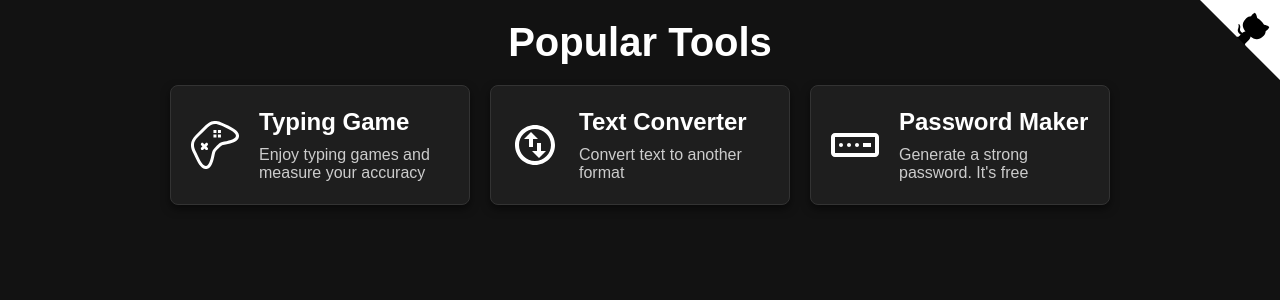
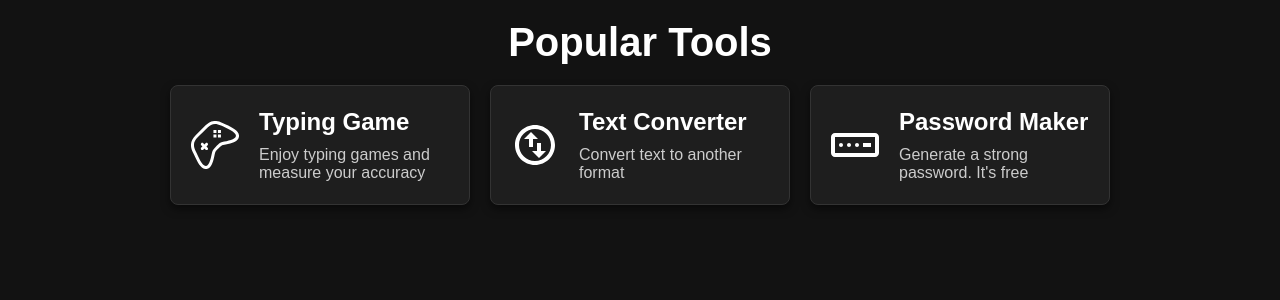
Before and after one commit to jhh78/document-assistance, a Next.js app: page / in a window 1280 px wide. Shown: the top 300 px of the page. Built offline with nearby package versions, Linux system fonts and the light colour scheme.

Commit message:
Revert "깃헙 링크 추가"
This reverts commit 67953aa6a96adab643deb207933e1ec724ee3acb.

```diff
--- a/app/page.module.css
+++ b/app/page.module.css
@@ -7,7 +7,6 @@
   padding: 20px;
   background-color: #121212; /* 다크 배경색 */
   color: #ffffff; /* 텍스트 색상을 흰색으로 설정 */
-  position: relative;
 }
 
 .header {
@@ -109,26 +108,8 @@
   text-overflow: ellipsis;
 }
 
-.githubMark {
-  position: absolute;
-  filter: invert(1);
-  top: 0;
-  right: 0;
-  transform-origin: top right; /* 스케일에 반응하도록 설정 */
-  transition: transform 0.5s ease-in-out; /* 자연스럽게 커지도록 애니메이션 추가 */
-}
-
-.githubMark:hover {
-  animation: octocat-wave 560ms ease-in-out;
-  transform: scale(1.5);
-}
-
 /* 반응형 디자인을 위한 미디어 쿼리 */
 @media (max-width: 768px) {
-  .githubMark,
-  .githubMark:hover {
-    transform: scale(0.6);
-  }
 }
 
 /* 모바일화면에서 비표시할 서비스 */
--- a/app/page.tsx
+++ b/app/page.tsx
@@ -1,40 +1,15 @@
 import { NextPage } from "next";
 import styles from "@/app/page.module.css";
 import MenuList from "@/component/index/MenuList";
+// import SearchArea from "@/component/index/SearchArea";
 
 const Page: NextPage = () => {
   return (
     <div className={styles.page}>
       <header className={styles.header}>
         <h1 className={styles.title}>Popular Tools</h1>
-        <div className={styles.githubMark}>
-          <a
-            href="https://github.com/jhh78/document-assistance"
-            className="github-corner"
-            aria-label="View source on GitHub"
-          >
-            <svg
-              width="80"
-              height="80"
-              viewBox="0 0 250 250"
-              aria-hidden="true"
-            >
-              <path d="M0,0 L115,115 L130,115 L142,142 L250,250 L250,0 Z"></path>
-              <path
-                d="M128.3,109.0 C113.8,99.7 119.0,89.6 119.0,89.6 C122.0,82.7 120.5,78.6 120.5,78.6 C119.2,72.0 123.4,76.3 123.4,76.3 C127.3,80.9 125.5,87.3 125.5,87.3 C122.9,97.6 130.6,101.9 134.4,103.2"
-                fill="currentColor"
-                style={{ transformOrigin: "130px 106px" }}
-                className="octo-arm"
-              ></path>
-              <path
-                d="M115.0,115.0 C114.9,115.1 118.7,116.5 119.8,115.4 L133.7,101.6 C136.9,99.2 139.9,98.4 142.2,98.6 C133.8,88.0 127.5,74.4 143.8,58.0 C148.5,53.4 154.0,51.2 159.7,51.0 C160.3,49.4 163.2,43.6 171.4,40.1 C171.4,40.1 176.1,42.5 178.8,56.2 C183.1,58.6 187.2,61.8 190.9,65.4 C194.5,69.0 197.7,73.2 200.1,77.6 C213.8,80.2 216.3,84.9 216.3,84.9 C212.7,93.1 206.9,96.0 205.4,96.6 C205.1,102.4 203.0,107.8 198.3,112.5 C181.9,128.9 168.3,122.5 157.7,114.1 C157.9,116.9 156.7,120.9 152.7,124.9 L141.0,136.5 C139.8,137.7 141.6,141.9 141.8,141.8 Z"
-                fill="currentColor"
-                className="octo-body"
-              ></path>
-            </svg>
-          </a>
-        </div>
       </header>
+      {/* <SearchArea /> */}
       <main className={styles.main}>
         <div className={styles.cardContainer}>
           <MenuList />
```
